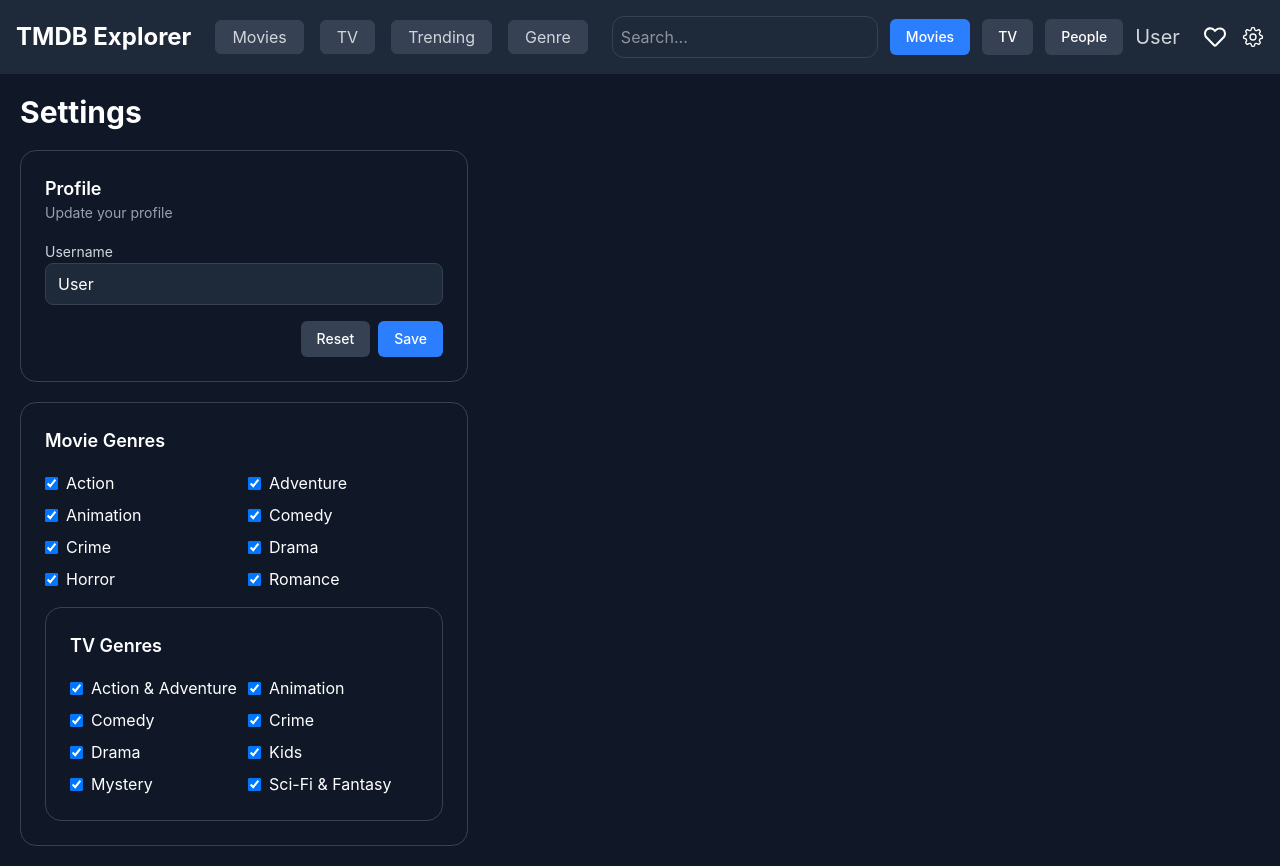
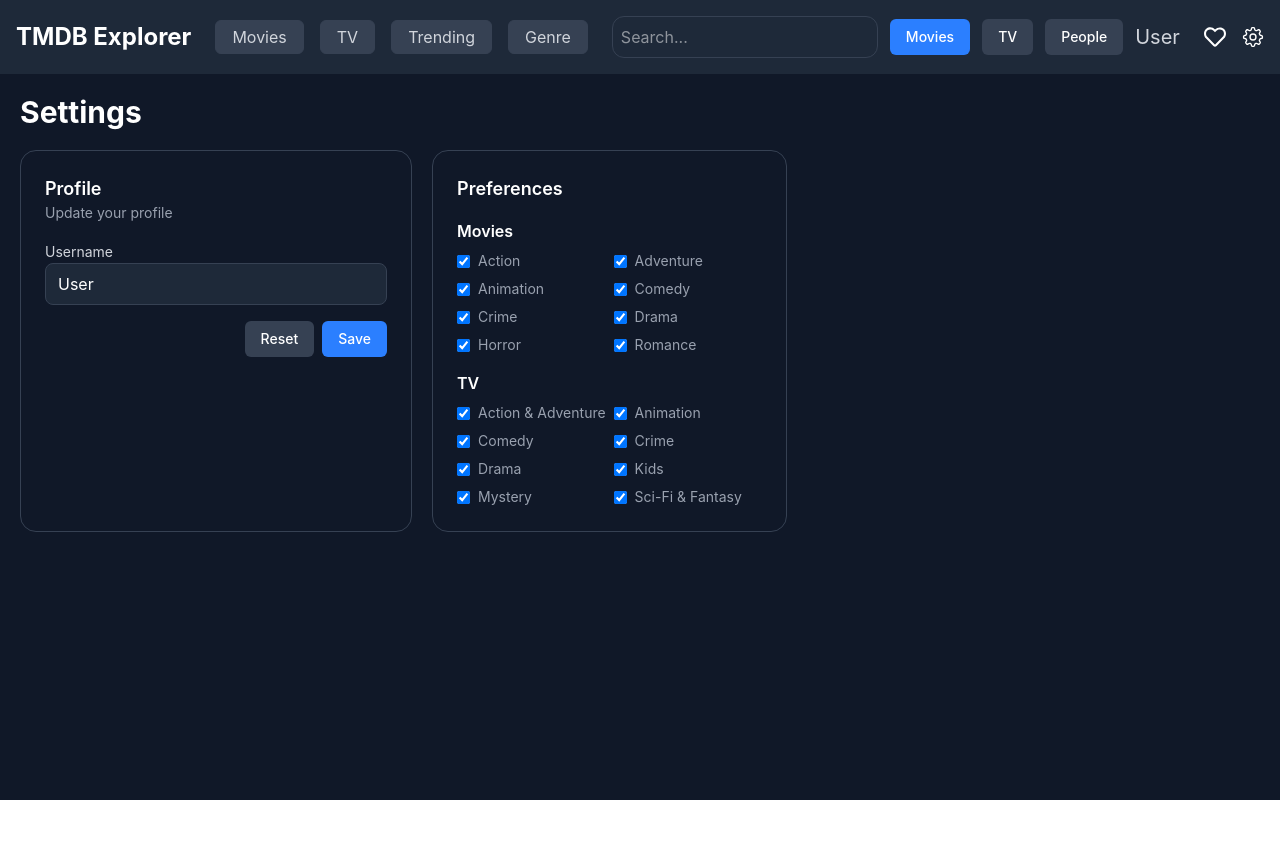
Before and after one commit to Boscocosto/ICS4U-Assignment-5, a React (Vite) app: page /settings in a window 1280 px wide. After the commit the page ends 800 px from the top, so only its background shows below. Built offline with nearby package versions, Linux system fonts and the light colour scheme.

Commit message:
fixed genre format

```diff
--- a/src/context/UserContext.ts
+++ b/src/context/UserContext.ts
@@ -6,9 +6,9 @@ export type UserContextType = {
   favorites: Map<number, ImageCell>;
   setUserName: (userName: string) => void;
   toggleFavorite: (image: ImageCell) => void;
-  visibleMovieGenres: string[];
-  visibleTvGenres: string[];
-  toggleGenreVisibility: (mediaType: "movie" | "tv", genre: string) => void;
+  movieGenres: string[];
+  TvGenres: string[];
+  toggleGenre: (mediaType: "movie" | "tv", genre: string) => void;
 };
 
 export const UserContext = createContext<UserContextType | undefined>(undefined);
--- a/src/context/UserProvider.tsx
+++ b/src/context/UserProvider.tsx
@@ -14,10 +14,10 @@ export const UserProvider = ({ children }: UserProviderProps) => {
     serialize: (map) => Array.from(map.entries()),
   });
 
-  const DEFAULT_MOVIE_GENRES = ["action", "adventure", "animation", "comedy", "crime", "drama", "horror", "romance"];
-  const DEFAULT_TV_GENRES = ["action_adventure", "animation", "comedy", "crime", "drama", "kids", "mystery", "sci_fi_fantasy"];
-  const [visibleMovieGenres, setVisibleMovieGenres] = useLocalStorage<string[], string[]>("visibleMovieGenres", DEFAULT_MOVIE_GENRES);
-  const [visibleTvGenres, setVisibleTvGenres] = useLocalStorage<string[], string[]>("visibleTvGenres", DEFAULT_TV_GENRES);
+  const MOVIE_GENRES = ["action", "adventure", "animation", "comedy", "crime", "drama", "horror", "romance"];
+  const TV_GENRES = ["action_adventure", "animation", "comedy", "crime", "drama", "kids", "mystery", "sci_fi_fantasy"];
+  const [movieGenres, setMovieGenres] = useLocalStorage<string[], string[]>("movieGenres", MOVIE_GENRES);
+  const [TvGenres, setTvGenres] = useLocalStorage<string[], string[]>("TvGenres", TV_GENRES);
 
   const toggleFavorite = (image: ImageCell) => {
     setFavorites((prev) => {
@@ -27,9 +27,9 @@ export const UserProvider = ({ children }: UserProviderProps) => {
     });
   };
 
-  const toggleGenreVisibility = (mediaType: "movie" | "tv", genre: string) => {
-    const list = mediaType === "movie" ? visibleMovieGenres : visibleTvGenres;
-    const setter = mediaType === "movie" ? setVisibleMovieGenres : setVisibleTvGenres;
+  const toggleGenre = (mediaType: "movie" | "tv", genre: string) => {
+    const list = mediaType === "movie" ? movieGenres : TvGenres;
+    const setter = mediaType === "movie" ? setMovieGenres : setTvGenres;
 
     if (list.length === 1 && list.includes(genre)) return;
 
@@ -40,14 +40,13 @@ export const UserProvider = ({ children }: UserProviderProps) => {
   return (
     <UserContext.Provider
       value={{
+        favorites,
+        setUserName,
+        toggleFavorite,
+        toggleGenre,
         userName,
-        setUserName,
-        favorites,
-        toggleFavorite,
-
-        visibleMovieGenres,
-        visibleTvGenres,
-        toggleGenreVisibility,
+        movieGenres,
+        TvGenres,
       }}
     >
       {children}
--- a/src/views/movies/GenreView.tsx
+++ b/src/views/movies/GenreView.tsx
@@ -8,11 +8,11 @@ export const GenreView = () => {
   const navigate = useNavigate();
   const { mediaType: routeMediaType, genre: routeGenre } = useParams();
   const { favorites, toggleFavorite } = useUserContext();
-  const { visibleMovieGenres, visibleTvGenres } = useUserContext();
+  const { movieGenres, TvGenres } = useUserContext();
   const mediaType = routeMediaType || "movie";
   const genreValue = routeGenre || "action";
 
-  const movieGenres = [
+  const movie = [
     { id: "28", name: "Action", value: "action" },
     { id: "12", name: "Adventure", value: "adventure" },
     { id: "16", name: "Animation", value: "animation" },
@@ -23,7 +23,7 @@ export const GenreView = () => {
     { id: "10749", name: "Romance", value: "romance" },
   ];
 
-  const tvGenres = [
+  const tv = [
     { id: "10759", name: "Action & Adventure", value: "action_adventure" },
     { id: "16", name: "Animation", value: "animation" },
     { id: "35", name: "Comedy", value: "comedy" },
@@ -34,8 +34,8 @@ export const GenreView = () => {
     { id: "10765", name: "Sci-Fi & Fantasy", value: "sci_fi_fantasy" },
   ];
 
-  const genres = (mediaType === "movie" ? movieGenres : tvGenres).filter((g) =>
-    mediaType === "movie" ? visibleMovieGenres.includes(g.value) : visibleTvGenres.includes(g.value),
+  const genres = (mediaType === "movie" ? movie : tv).filter((g) =>
+    mediaType === "movie" ? movieGenres.includes(g.value) : TvGenres.includes(g.value),
   );
 
   if (!genres.some((g) => g.value === genreValue)) {
@@ -47,7 +47,7 @@ export const GenreView = () => {
   const { data } = useTmdb<GenreResponse>(`${DISCOVER_ENDPOINT}/${mediaType}`, { page, with_genres: genreId });
 
   const MediaTypeChange = (type: string) => {
-    const firstGenre = (type === "movie" ? movieGenres : tvGenres)[0].value;
+    const firstGenre = (type === "movie" ? movie : tv)[0].value;
     navigate(`/genre/${type}/${firstGenre}`);
     setPage(1);
   };
--- a/src/views/user/SettingsView.tsx
+++ b/src/views/user/SettingsView.tsx
@@ -3,14 +3,14 @@ import { Button } from "@/components";
 import { useUserContext } from "@/hooks";
 
 export const SettingsView = () => {
-  const { userName, setUserName } = useUserContext();
-  const { visibleMovieGenres, visibleTvGenres, toggleGenreVisibility } = useUserContext();
+  const { userName, setUserName, movieGenres, TvGenres, toggleGenre } = useUserContext();
   const [value, setValue] = useState(userName);
   const [error, setError] = useState("");
 
   return (
     <section className="mx-auto max-w-7xl space-y-5 p-5">
       <h1 className="font-bold text-3xl">Settings</h1>
+      <div className="flex flex-col gap-5 md:flex-row">
         <div className="max-w-md space-y-4 rounded-2xl border border-gray-700 bg-gray-900 p-6">
           <div>
             <h2 className="font-semibold text-lg">Profile</h2>
@@ -37,7 +37,6 @@ export const SettingsView = () => {
             <Button
               onClick={() => {
                 const trimmed = value.trim();
-
                 if (!trimmed) {
                   setError("Username cannot be empty");
                   return;
@@ -52,7 +51,9 @@ export const SettingsView = () => {
           </div>
         </div>
         <div className="max-w-md space-y-4 rounded-2xl border border-gray-700 bg-gray-900 p-6">
-        <h2 className="font-semibold text-lg">Movie Genres</h2>
+          <h2 className="font-semibold text-lg">Preferences</h2>
+          <div className="space-y-2">
+            <h3 className="font-semibold text-base">Movies</h3>
             <div className="grid grid-cols-2 gap-2">
               {[
                 { id: "28", name: "Action", value: "action" },
@@ -64,18 +65,19 @@ export const SettingsView = () => {
                 { id: "27", name: "Horror", value: "horror" },
                 { id: "10749", name: "Romance", value: "romance" },
               ].map((g) => (
-            <label key={g.value} className="flex items-center gap-2">
+                <label key={g.value} className="flex items-center gap-2 text-gray-400 text-sm">
                   <input
                     type="checkbox"
-                checked={visibleMovieGenres.includes(g.value)}
-                onChange={() => toggleGenreVisibility("movie", g.value)}
+                    checked={movieGenres.includes(g.value)}
+                    onChange={() => toggleGenre("movie", g.value)}
                   />
                   {g.name}
                 </label>
               ))}
             </div>
-        <div className="max-w-md space-y-4 rounded-2xl border border-gray-700 bg-gray-900 p-6">
-          <h2 className="font-semibold text-lg">TV Genres</h2>
+          </div>
+          <div className="space-y-2">
+            <h3 className="font-semibold text-base">TV</h3>
             <div className="grid grid-cols-2 gap-2">
               {[
                 { id: "10759", name: "Action & Adventure", value: "action_adventure" },
@@ -87,14 +89,19 @@ export const SettingsView = () => {
                 { id: "9648", name: "Mystery", value: "mystery" },
                 { id: "10765", name: "Sci-Fi & Fantasy", value: "sci_fi_fantasy" },
               ].map((g) => (
-              <label key={g.value} className="flex items-center gap-2">
-                <input type="checkbox" checked={visibleTvGenres.includes(g.value)} onChange={() => toggleGenreVisibility("tv", g.value)} />
+                <label key={g.value} className="flex items-center gap-2 text-gray-400 text-sm">
+                  <input
+                    type="checkbox"
+                    checked={TvGenres.includes(g.value)}
+                    onChange={() => toggleGenre("tv", g.value)}
+                  />
                   {g.name}
                 </label>
               ))}
             </div>
           </div>
         </div>
+      </div>
     </section>
   );
 };
```
Lines whose indentation alone changed are shown as unchanged.
